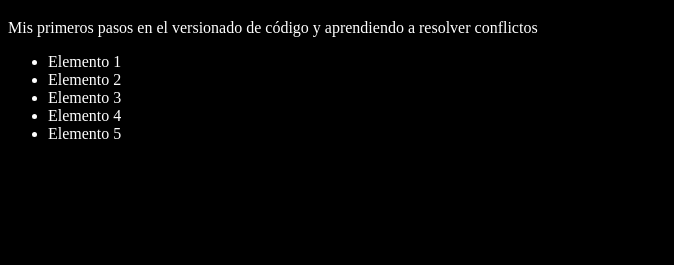
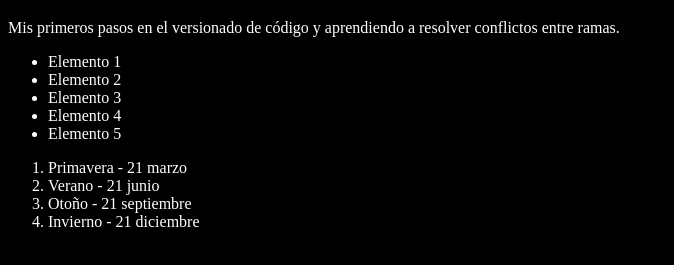
Before and after one commit to iescheinberg/pruebas-git, a plain HTML site: page index.html in a window 1280 px wide. Shown: the part 61-326 px from the top of the page, without its empty margins (0-674 px from the left). Drawn offline with Linux system fonts and the light colour scheme.

Commit message:
Agregando estaciones del año con fecha de inicio

```diff
--- a/index.html
+++ b/index.html
@@ -11,7 +11,7 @@
 <body>
     <h1>Aprendiendo Git</h1>
     <p>
-        Mis primeros pasos en el versionado de código y aprendiendo a resolver conflictos
+        Mis primeros pasos en el versionado de código y aprendiendo a resolver conflictos entre ramas.
     </p>
 
     <ul>
@@ -21,6 +21,12 @@
         <li>Elemento 4</li>
         <li>Elemento 5</li>
     </ul>
+    <ol>
+        <li>Primavera - 21 marzo</li>
+        <li>Verano - 21 junio</li>
+        <li>Otoño - 21 septiembre</li>
+        <li>Invierno - 21 diciembre</li>
+    </ol>
 
 
 
```
